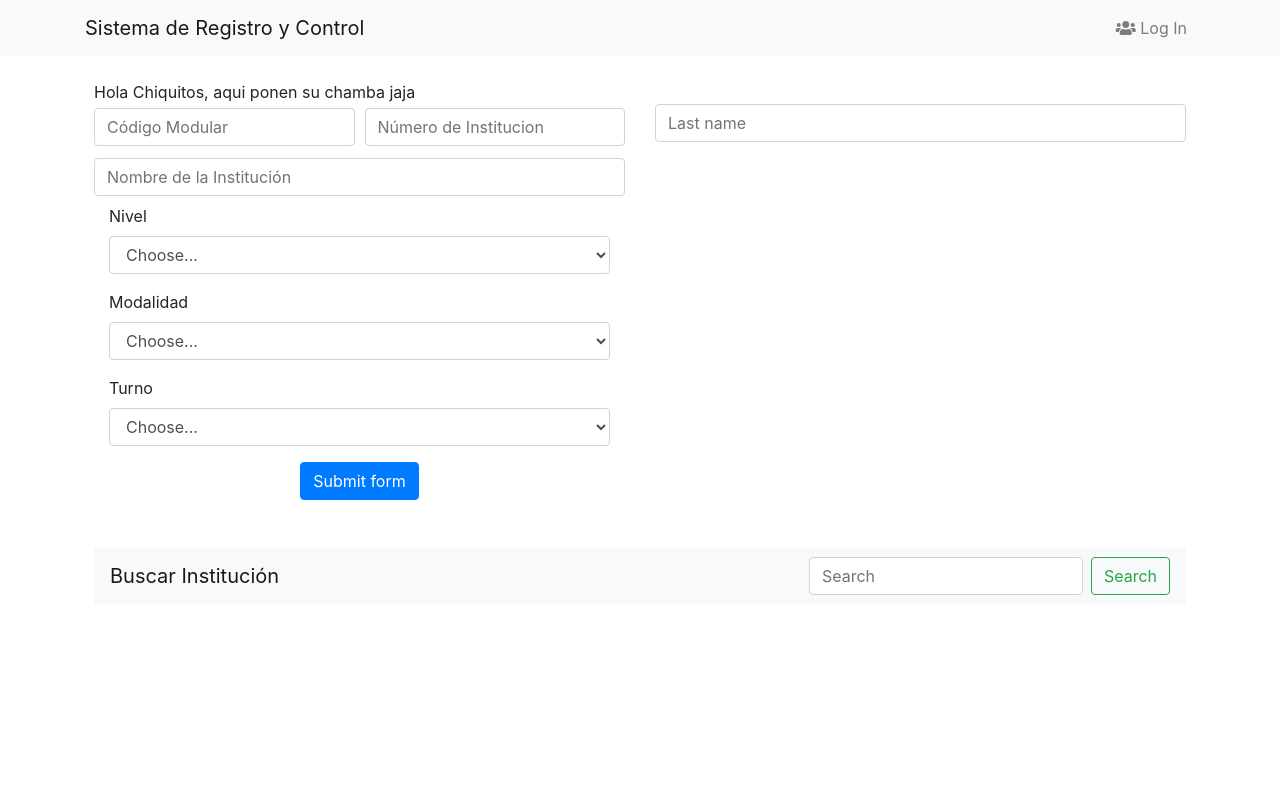
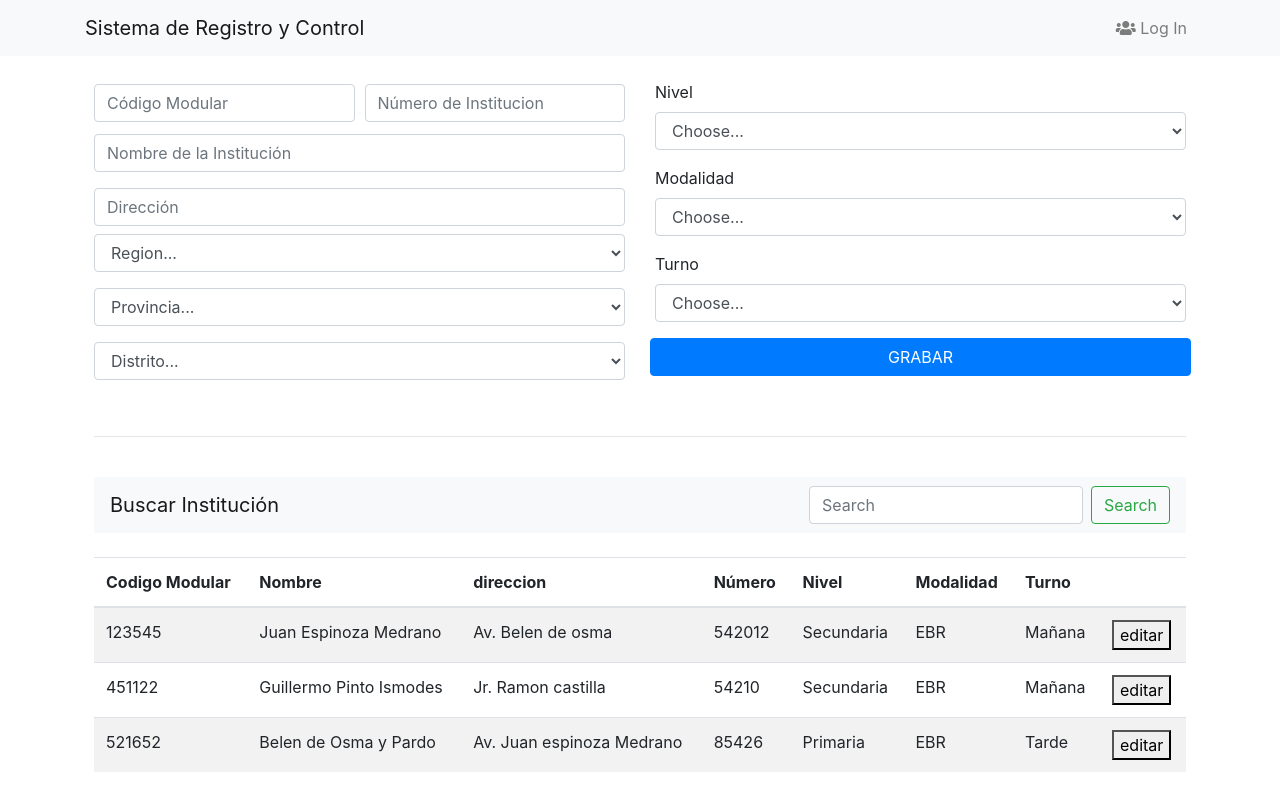
Before and after one commit to eflohua/Sistema-de-Asistencia, an Angular app: page / in a window 1280 px wide. Built offline with nearby package versions, Linux system fonts and the light colour scheme.

Commit message:
Institucion v1

```diff
--- a/src/app/app.component.html
+++ b/src/app/app.component.html
@@ -1,7 +1,7 @@
 <app-navegador></app-navegador>
 
 <div class="container p-4">
-  Hola Chiquitos, aqui ponen su chamba jaja
+
   <app-institucion></app-institucion>
   <router-outlet></router-outlet>
 </div>
--- a/src/app/components/institucion/institucion.component.html
+++ b/src/app/components/institucion/institucion.component.html
@@ -6,7 +6,7 @@
               <input type="text" class="form-control" id="inlineFormInputName" placeholder="Código Modular">
             </div>
             <div class="col-sm-6 my-1">
-                <input type="text" class="form-control" id="inlineFormInputName" placeholder="Número de Institucion">
+              <input type="text" class="form-control" id="inlineFormInputName" placeholder="Número de Institucion">
             </div>
         </div>
         <div class="form-row align-items-center justify-content-center">
@@ -14,43 +14,64 @@
               <input type="text" class="form-control" id="inlineFormInputName" placeholder="Nombre de la Institución">
             </div>
         </div>
+        <div class="form-row align-items-center justify-content-center">
+          <div class="col-sm-12 my-2">
+            <input type="text" class="form-control" id="inlineFormInputName" placeholder="Dirección">
+          </div>
+        </div>
+        <div class="form-group col-md-14">
+          <select id="inputState" class="form-control">
+            <option selected>Region...</option>
+            <option>...</option>
+          </select>
+        </div>
+        <div class="form-group col-md-14">
+          <select id="inputState" class="form-control">
+            <option selected>Provincia...</option>
+            <option>...</option>
+          </select>
+        </div>
+        <div class="form-group col-md-14">
+          <select id="inputState" class="form-control">
+            <option selected>Distrito...</option>
+            <option>...</option>
+          </select>
+        </div>
+      </div>
 
-        <div class="form-group col-md-12">
+      <div class="col">
+          <div class="form-group col-md-14">
             <label for="inputState">Nivel</label>
             <select id="inputState" class="form-control">
               <option selected>Choose...</option>
               <option>...</option>
             </select>
-        </div>
-
-        <div class="form-group col-md-12">
+          </div>
+          <div class="form-group col-md-14">
             <label for="inputState">Modalidad</label>
             <select id="inputState" class="form-control">
               <option selected>Choose...</option>
               <option>...</option>
             </select>
-        </div>
-
-        <div class="form-group col-md-12">
+          </div>
+          <div class="form-group col-md-14">
             <label for="inputState">Turno</label>
             <select id="inputState" class="form-control">
               <option selected>Choose...</option>
               <option>...</option>
             </select>
-        </div>
-        <div class="form-row align-items-center justify-content-center">
-            <button class="btn btn-primary" type="submit">Submit form</button>
-        </div>
-
-      </div>
-      <div class="col">
-        <input type="text" class="form-control" placeholder="Last name">
+          </div>
+          <div class="form-row align-items-center justify-content-center">
+            <button class="btn btn-primary btn-block" type="submit">GRABAR</button>
+          </div>
       </div>
     </div>
+  </form>
 
-  </form>
   <br>
+  <hr>
   <br>
+
   <nav class="navbar navbar-light bg-light">
     <a class="navbar-brand">Buscar Institución</a>
     <form class="form-inline">
@@ -58,3 +79,54 @@
       <button class="btn btn-outline-success my-2 my-sm-0" type="submit">Search</button>
     </form>
   </nav>
+
+  <br>
+
+  <div class="col-md-14">
+    <table class="table table-striped">
+      <thead>
+        <tr>
+          <th>Codigo Modular</th>
+          <th>Nombre</th>
+          <th>direccion</th>
+          <th>Número</th>
+          <th>Nivel</th>
+          <th>Modalidad</th>
+          <th>Turno</th>
+          <th></th>
+        </tr>
+      </thead>
+      <tbody>
+        <tr>
+          <td>123545</td>
+          <td>Juan Espinoza Medrano</td>
+          <td>Av. Belen de osma</td>
+          <td>542012</td>
+          <td>Secundaria</td>
+          <td>EBR</td>
+          <td>Mañana</td>
+          <td><button>editar</button></td>
+        </tr>
+        <tr>
+          <td>451122</td>
+          <td>Guillermo Pinto Ismodes</td>
+          <td>Jr. Ramon castilla</td>
+          <td>54210</td>
+          <td>Secundaria</td>
+          <td>EBR</td>
+          <td>Mañana</td>
+          <td><button>editar</button></td>
+        </tr>
+        <tr>
+          <td>521652</td>
+          <td>Belen de Osma y Pardo</td>
+          <td>Av. Juan espinoza Medrano</td>
+          <td>85426</td>
+          <td>Primaria</td>
+          <td>EBR</td>
+          <td>Tarde</td>
+          <td><button>editar</button></td>
+        </tr>
+      </tbody>
+    </table>
+  </div>
```
